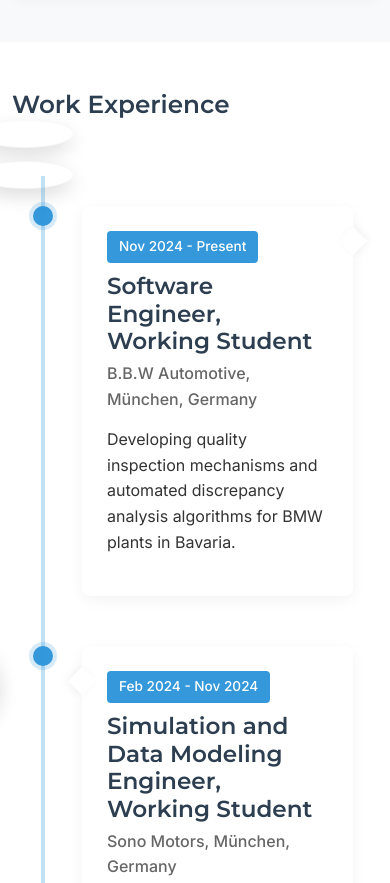
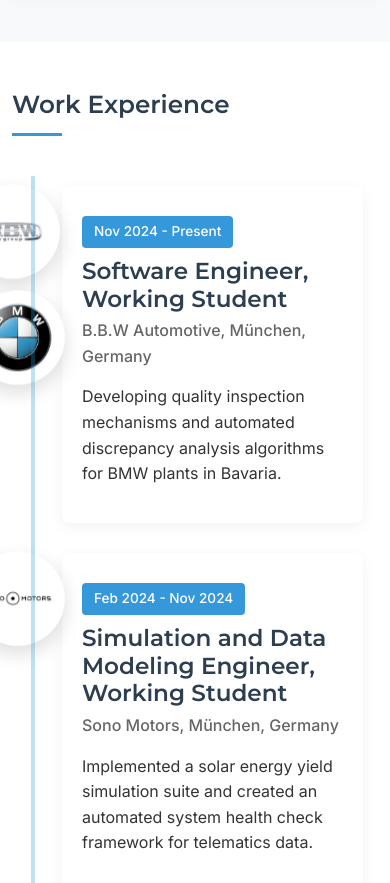
Before and after one commit to deniz-erdogan/deniz-erdogan.github.io, a plain HTML site: page index.html in a window 390 px wide. Shown: the part 2220-3103 px from the top of the page. Drawn offline with nearby package versions, Linux system fonts and the light colour scheme.

Commit message:
mobile fix

```diff
--- a/styles.css
+++ b/styles.css
@@ -371,18 +371,25 @@
     left: 21px;
   }
 
-  /* Responsive Company Logo Styles */
-  .company-logo-container, .multi-logo-container {
+  /* Improved Mobile Logo Styles */
+  .company-logo-container {
+    position: relative;
+    left: -50px !important;
+    top: -10px;
+    margin-bottom: 15px;
     width: 65px;
     height: 65px;
-    top: 0;
   }
 
-  .timeline-item:nth-child(odd) .company-logo-container,
-  .timeline-item:nth-child(even) .company-logo-container,
-  .timeline-item:nth-child(odd) .multi-logo-container,
-  .timeline-item:nth-child(even) .multi-logo-container {
-    left: -32px;
+  .multi-logo-container {
+    position: relative;
+    left: -50px !important;
+    top: -10px;
+    margin-bottom: 15px;
+    display: flex;
+    flex-direction: row;
+    gap: 10px;
+    width: auto;
   }
 
   .company-logo {
@@ -391,11 +398,78 @@
     padding: 8px;
   }
 
+  .timeline-content {
+    margin-top: -20px;
+  }
+
+  .timeline-item:nth-child(odd) .company-logo-container,
+  .timeline-item:nth-child(even) .company-logo-container {
+    right: auto;
+  }
+
+  .timeline-item:nth-child(odd) .multi-logo-container,
+  .timeline-item:nth-child(even) .multi-logo-container {
+    right: auto;
+  }
+
+  /* Adjust timeline content for mobile */
+  .timeline-content::after {
+    display: none; /* Remove the arrow on mobile */
+  }
+
+  .timeline-content {
+    padding: 20px;
+  }
+
+  .experience-card {
+    transform: none !important;
+  }
+
+  .experience-card .date {
+    margin-top: 10px;
+  }
+
+  .timeline-content {
+    background-color: white;
+    margin-bottom: 30px;
+  }
+
+  .timeline-item {
+    margin-bottom: 0;
+  }
+
+  .timeline-item:last-child {
+    margin-bottom: 30px;
+  }
+
+  /* Improve spacing between multiple logos on mobile */
+  .multi-logo-container .company-logo:not(:last-child) {
+    margin-right: 10px;
+  }
+}
+
+/* Additional mobile adjustments */
+@media screen and (max-width: 480px) {
+  .timeline-item {
+    padding-left: 50px;
+    padding-right: 15px;
+  }
+
+  .company-logo-container,
   .multi-logo-container {
-    gap: 10px;
-    flex-direction: row;
-    top: -75px;
-    width: auto;
+    left: -40px !important;
+  }
+
+  .timeline::after {
+    left: 21px;
+  }
+
+  .timeline-dot {
+    left: 11px;
+  }
+
+  .timeline-item:nth-child(even) .timeline-dot {
+    left: 11px;
   }
 }
 
```
